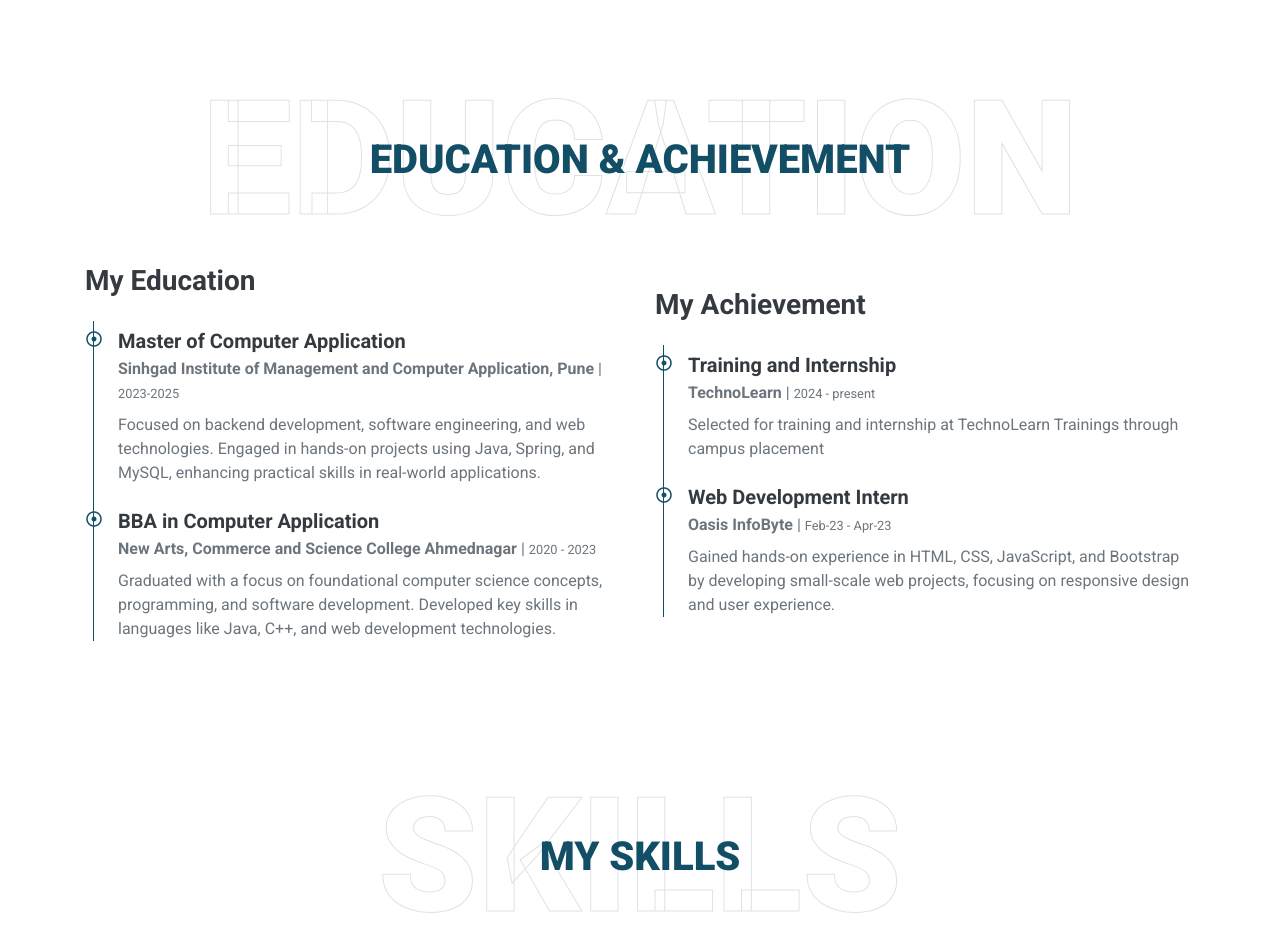
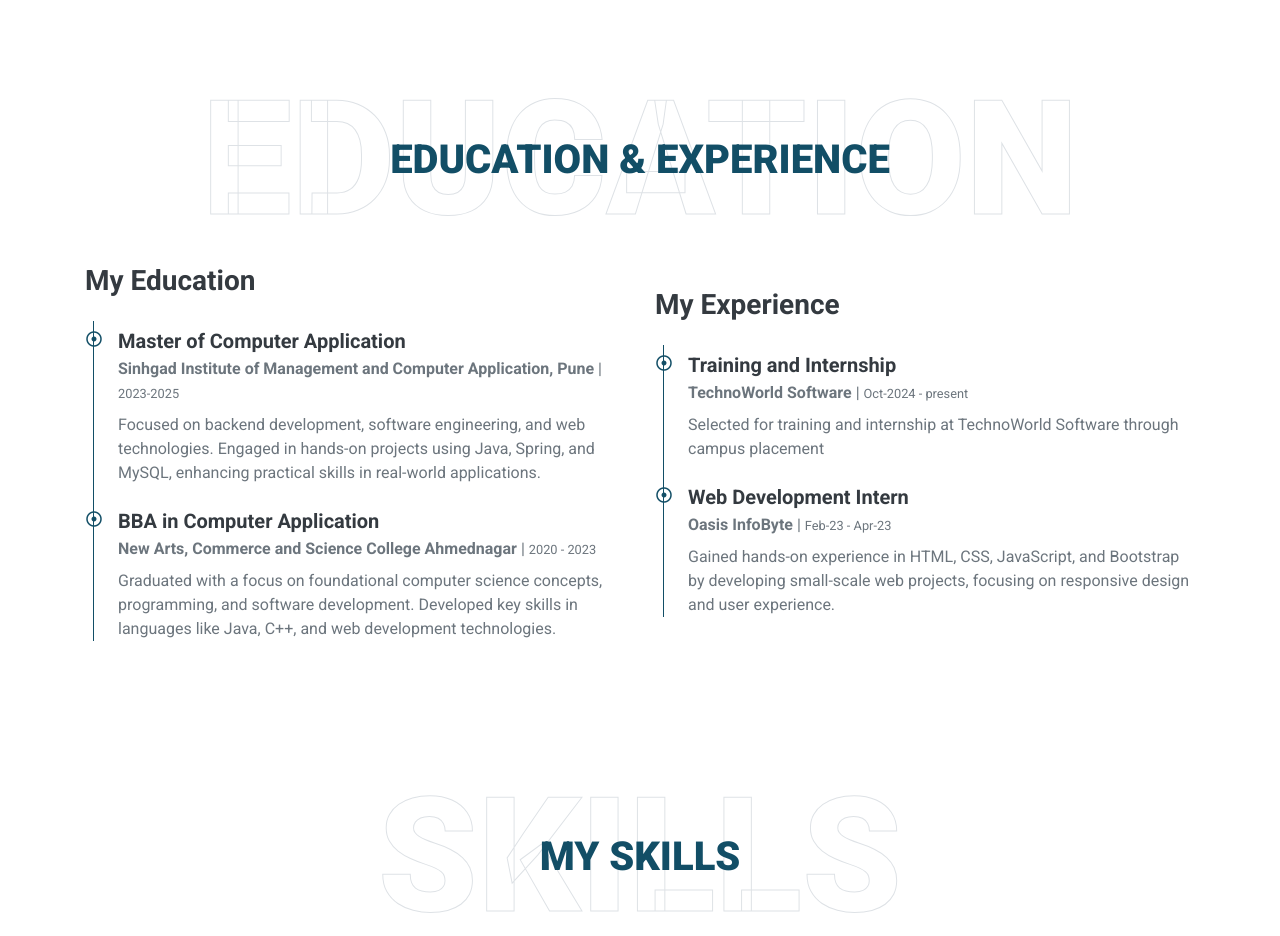
Before and after one commit to krushnaz/Portfolio, a plain HTML site: page index.html in a window 1280 px wide. Shown: the part 1600-2536 px from the top of the page. Drawn offline with nearby package versions, Linux system fonts and the light colour scheme.

Commit message:
Update index.html

```diff
--- a/index.html
+++ b/index.html
@@ -147,7 +147,7 @@
         <div class="container">
             <div class="position-relative d-flex align-items-center justify-content-center">
                 <h1 class="display-1 text-uppercase text-white" style="-webkit-text-stroke: 1px #dee2e6;">Education</h1>
-                <h1 class="position-absolute text-uppercase text-primary">Education & Achievement</h1>
+                <h1 class="position-absolute text-uppercase text-primary">Education & Experience</h1>
             </div>
             <div class="row align-items-center">
                 <div class="col-lg-6">
@@ -168,13 +168,13 @@
                     </div>
                 </div>
                 <div class="col-lg-6">
-                    <h3 class="mb-4">My Achievement</h3>
+                    <h3 class="mb-4">My Experience</h3>
                     <div class="border-left border-primary pt-2 pl-4 ml-2">
                         <div class="position-relative mb-4">
                             <i class="far fa-dot-circle text-primary position-absolute" style="top: 2px; left: -32px;"></i>
                             <h5 class="font-weight-bold mb-1">Training and Internship</h5>
-                            <p class="mb-2"><strong>TechnoLearn</strong> | <small>2024 - present</small></p>
-                            <p>Selected for training and internship at TechnoLearn Trainings through campus placement</p>
+                            <p class="mb-2"><strong>TechnoWorld Software</strong> | <small>Oct-2024 - present</small></p>
+                            <p>Selected for training and internship at TechnoWorld Software through campus placement</p>
                         </div>
                         <div class="position-relative mb-4">
                             <i class="far fa-dot-circle text-primary position-absolute" style="top: 2px; left: -32px;"></i>
```
